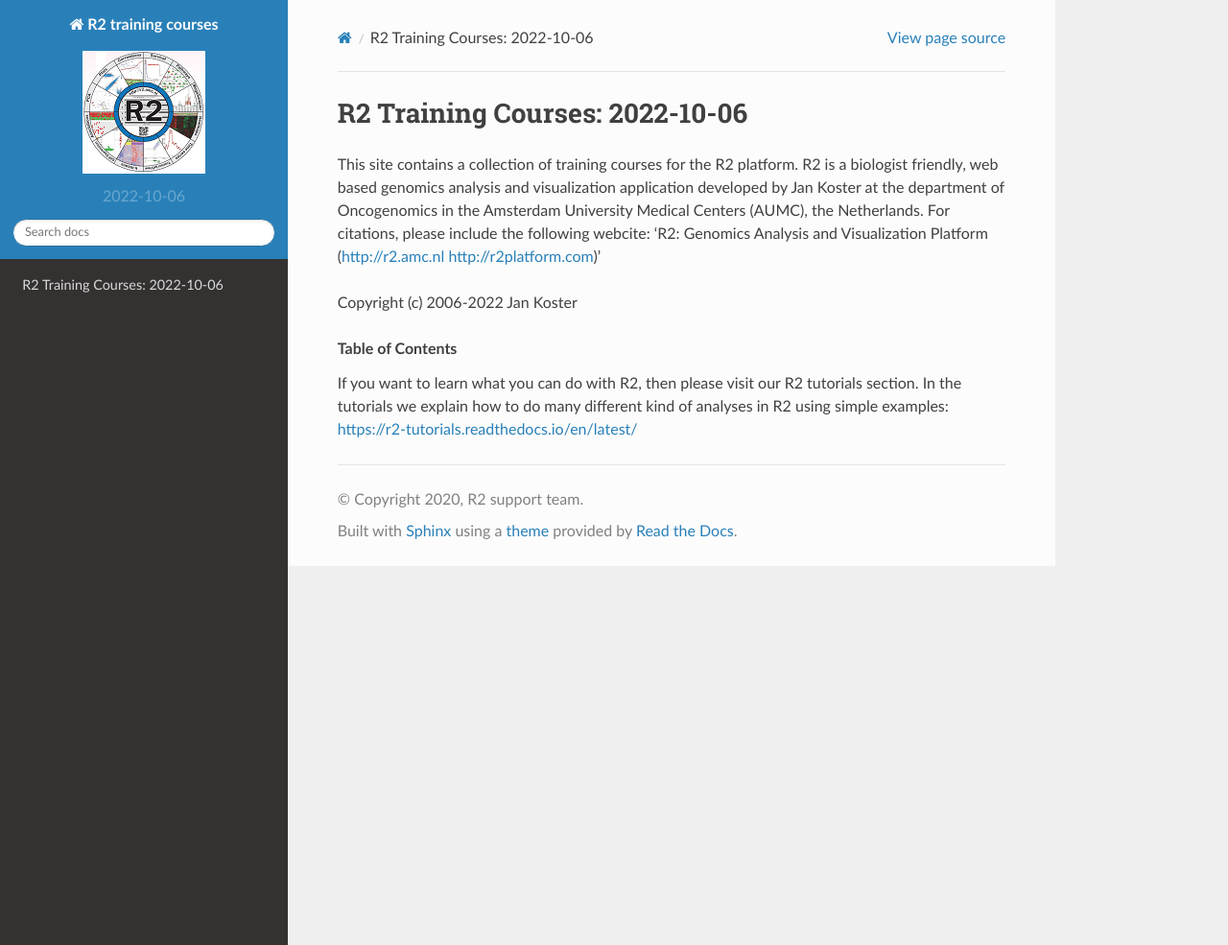
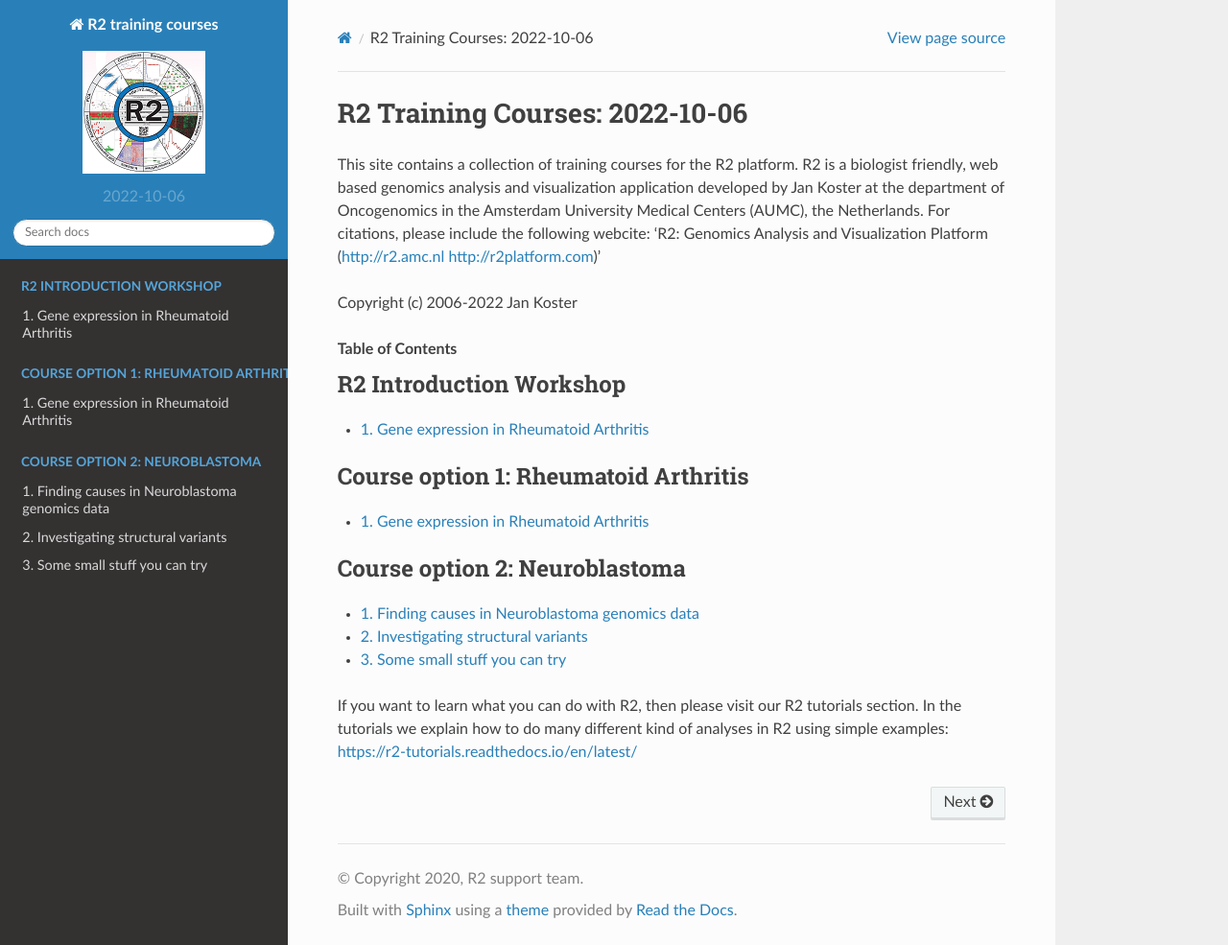
Before and after one commit to antronerds/r2-training-courses, a Sphinx documentation site: the page built from docs/index.rst, in a window 1280 px wide and 985 px high. Shown: the whole window at 96% size. Built offline with Sphinx 7.4.7 and the Read the Docs theme 2.0.0, drawn with Linux system fonts in a browser that asks for light colours; pages that are not in the unit, such as notebooks, are missing from menus; part of the change alters nothing that is shown.

```diff
--- a/docs/index.rst
+++ b/docs/index.rst
@@ -9,7 +9,6 @@ Copyright (c) 2006-2022 Jan Koster
 .. rubric:: Table of Contents
 
 .. toctree::
-   :comment:
    :maxdepth: 1
    :numbered:
    :caption: R2 Introduction Workshop
@@ -17,7 +16,6 @@ Copyright (c) 2006-2022 Jan Koster
    RNA_seq_data_analysis_Using_Rheumatoid_Arthritis_data
 
 .. toctree::
-   :comment:
    :maxdepth: 1
    :numbered:
    :caption: Course option 1: Rheumatoid Arthritis
@@ -25,7 +23,6 @@ Copyright (c) 2006-2022 Jan Koster
    RNA_seq_data_analysis_Using_Rheumatoid_Arthritis_data
 
 .. toctree::
-   :comment:
    :maxdepth: 1
    :numbered:
    :caption: Course option 2: Neuroblastoma
```
